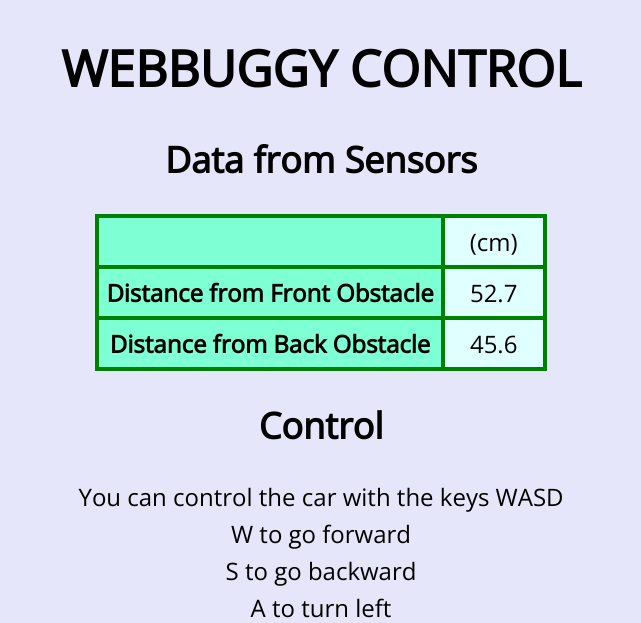
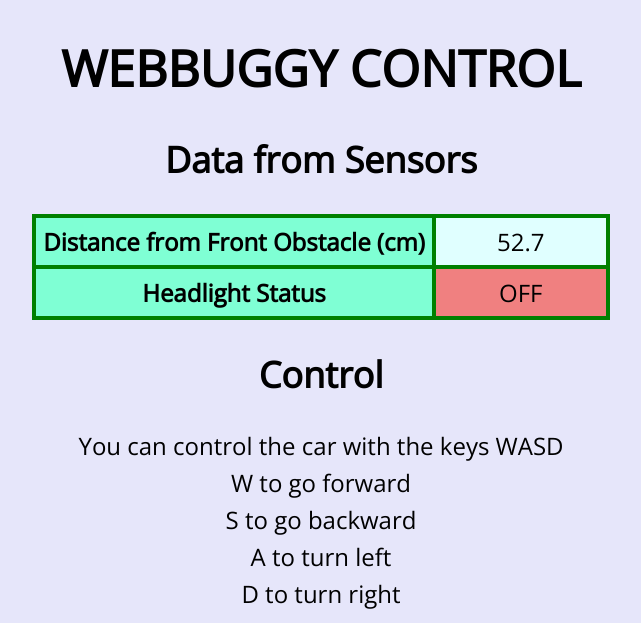
Before and after one commit to PongDev/Embed-Sys-Lab-Final-Project-Web-Buggy, a Python web app: template Server/templates/index.html in a window 1280 px wide. Shown: the top 623 px of the page, without its empty margins (319-960 px from the left). Run offline with Jinja, Linux system fonts and the light colour scheme; the template is opened without the code that fills it, so the values that code supplies are empty.

Commit message:
remove back sensor, add light sensor

```diff
--- a/Server/server.py
+++ b/Server/server.py
@@ -46,4 +46,4 @@ def move(direction):
 
 Thread(target=socketServer, args=(dataQueue,)).start()
 httpServer.run(
-    host=os.getenv('HOST'), port=int(os.getenv('HTTP_PORT')))
+    host=os.getenv('HOST'), port=int(os.getenv('HTTP_PORT')),debug=True)
--- a/Server/static/app.js
+++ b/Server/static/app.js
@@ -1,5 +1,5 @@
 var front = document.getElementById("frontDis")
-var back = document.getElementById("backDis")
+var light = document.getElementById("light")
 var distances = document.getElementsByClassName('distance')
 var closeDistance = 12;
 document.addEventListener("keydown", async (event) => {
@@ -15,6 +15,15 @@ document.addEventListener("keydown", async (event) => {
     }
     else if (name == 'd' || name == 'D') {
         turnRight();
+    }
+    else if (name == 'e' || name == 'E'){
+        setLight(0)
+    }
+    else if (name == 'r' || name == 'R'){
+        setLight(100)
+    }
+    else if (name == 't' || name == 'T'){
+        setLight(50)
     }
 
     for (let dis of distances) {
@@ -37,7 +46,7 @@ let lockState = false;
 
 async function moveForward() {
     front.innerHTML = (parseFloat(front.innerHTML) - 4).toFixed(1);
-    back.innerHTML = (parseFloat(back.innerHTML) + 4).toFixed(1);
+    //back.innerHTML = (parseFloat(back.innerHTML) + 4).toFixed(1);
     if (!lockState) {
         lockState = true;
         await fetch('/move/w');
@@ -47,7 +56,7 @@ async function moveForward() {
 
 async function moveBackward() {
     front.innerHTML = (parseFloat(front.innerHTML) + 4).toFixed(1);
-    back.innerHTML = (parseFloat(back.innerHTML) - 4).toFixed(1);
+    //back.innerHTML = (parseFloat(back.innerHTML) - 4).toFixed(1);
     if (!lockState) {
         lockState = true;
         await fetch('/move/s');
@@ -70,3 +79,18 @@ async function turnRight() {
         lockState = false;
     }
 }
+
+async function setLight(x){
+    if(x == 0){
+        light.innerHTML = 'OFF';
+        light.className = 'redback'
+    }
+    else if(x == 100){
+        light.innerHTML = 'ON';
+        light.className = 'greenback'
+    }
+    else if (x > 0 && x < 100){
+        light.innerHTML =  'DIM('+ x + '%)'
+        light.className = 'cyanback'
+    }
+}
--- a/Server/static/style.css
+++ b/Server/static/style.css
@@ -41,10 +41,18 @@ td {
   padding-left: 25px;
   padding-right: 25px;
   background-color: lightcyan;
+  min-width: 120px;
 }
 
-.near-hit {
+.near-hit,.redback {
   background-color: lightcoral;
+}
+
+.greenback{
+  background-color: lightgreen;
+}
+.cyanback{
+  background-color: aqua;
 }
 .controlbutton:hover {
   background-color: lightgreen;
--- a/Server/templates/index.html
+++ b/Server/templates/index.html
@@ -14,16 +14,12 @@
 
     <table>
       <tr>
-        <th></th>
-        <td>(cm)</td>
-      </tr>
-      <tr>
-        <th>Distance from Front Obstacle</th>
+        <th>Distance from Front Obstacle (cm)</th>
         <td id="frontDis" class="distance">52.7</td>
       </tr>
       <tr>
-        <th>Distance from Back Obstacle</th>
-        <td id="backDis" class="distance">45.6</td>
+        <th>Headlight Status</th>
+        <td id="light" class="redback">OFF</td>
       </tr>
     </table>
 
```
